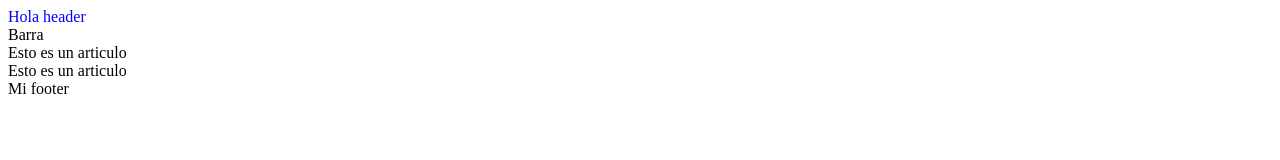
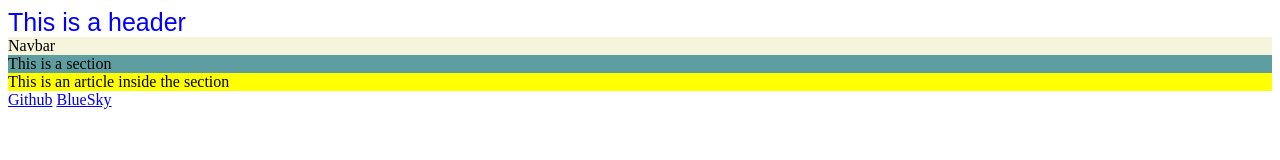
Before and after one commit to mimoreirac/desarrollo-web-2025, a plain HTML site: page index.html in a window 1280 px wide. Drawn offline with Linux system fonts and the light colour scheme.

Commit message:
april 30th

```diff
--- a/index.html
+++ b/index.html
@@ -3,14 +3,18 @@
   <head>
     <meta charset="UTF-8" />
     <meta name="viewport" content="width=device-width, initial-scale=1.0" />
-    <title>Página de Pruebas</title>
-    <link rel="stylesheet" href="style.css">
+    <title>whoami</title>
+    <link rel="stylesheet" href="style.css" />
   </head>
   <body>
-    <header>Hola header</header>
-    <nav>Barra</nav>
-    <article>Esto es un articulo</article>
-    <article>Esto es un articulo</article>
-    <footer>Mi footer</footer>
+    <header>This is a header</header>
+    <nav>Navbar</nav>
+    <section>This is a section
+      <article>This is an article inside the section</article>
+    </section>
+    <footer>
+      <a href="https://github.com">Github</a>
+      <a href="https://bsky.app">BlueSky</a>
+    </footer>
   </body>
 </html>
--- a/style.css
+++ b/style.css
@@ -1,3 +1,14 @@
 header{
     color: blue;
+    font-size: 25px;
+    font-family: Arial, Helvetica, sans-serif;
 }
+nav{
+    background-color: beige;
+}
+section{
+    background-color: cadetblue;
+}
+article{
+    background-color: yellow;
+}
```
